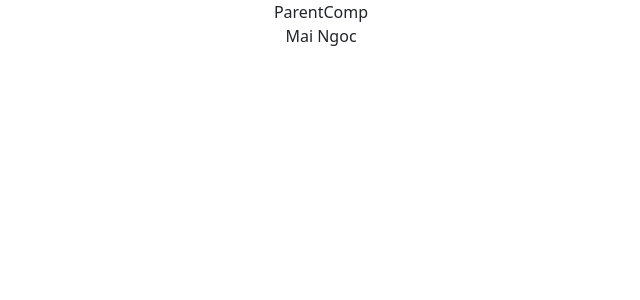
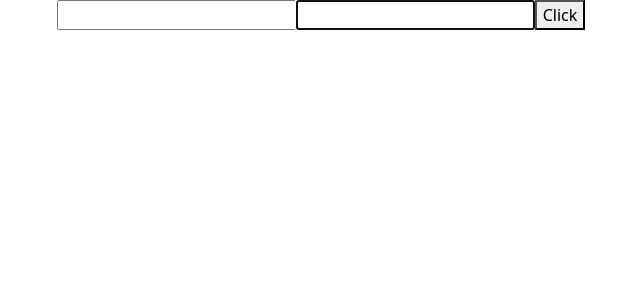
Before and after one commit to MarkHollander/React_Demo, a React (Create React App) app in the folder hello-world/: page / in a window 1280 px wide. Shown: the top 300 px of the page, without its empty margins (319-959 px from the left). Built offline with nearby package versions, Linux system fonts and the light colour scheme.

Commit message:
full RefsDemo.js

```diff
--- a/hello-world/src/App.js
+++ b/hello-world/src/App.js
@@ -20,13 +20,14 @@
 import FragmentDemo from './components/FragmentDemo';
 import PureComp from './components/PureComp';
 import ParentComp from './components/ParentComp';
+import RefsDemo from './components/RefsDemo';
 
 
 function App() {
   return (
     <div className="App">
 
-      <ParentComp />
+      <RefsDemo />
 
     </div>
   );
--- /dev/null
+++ b/hello-world/src/components/RefsDemo.js
@@ -0,0 +1,38 @@
+import React, { Component } from 'react'
+
+export class RefsDemo extends Component {
+    constructor(props) {
+        super(props)
+        this.inputRef = React.createRef()
+        this.cbRef = null
+        this.setCBRef = element => {
+            this.cbRef = element
+        }
+    }
+
+    componentDidMount() {
+
+        if(this.cbRef) {
+            this.cbRef.focus()
+        }
+        //this.inputRef.current.focus()
+        // console.log(this.inputRef)
+    }
+
+    clickHandler = () => {
+        //alert(this.inputRef.current.value)
+        alert(this.cbRef.value)
+    }
+
+  render() {
+    return (
+      <div>
+        <input type="text" ref={this.inputRef}/>
+        <input type="text" ref={this.setCBRef}/>
+        <button onClick={this.clickHandler}>Click</button>
+      </div>
+    )
+  }
+}
+
+export default RefsDemo
```
